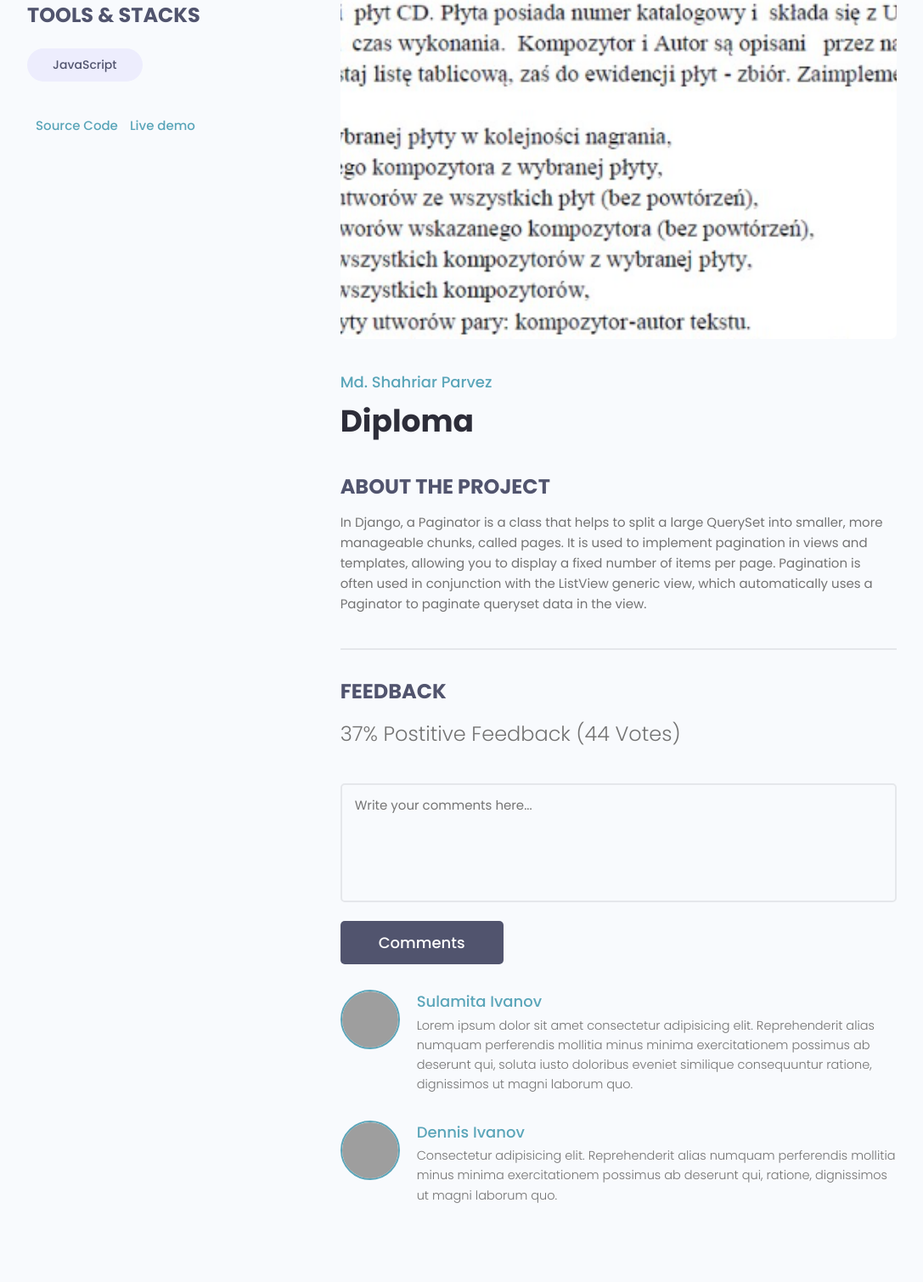
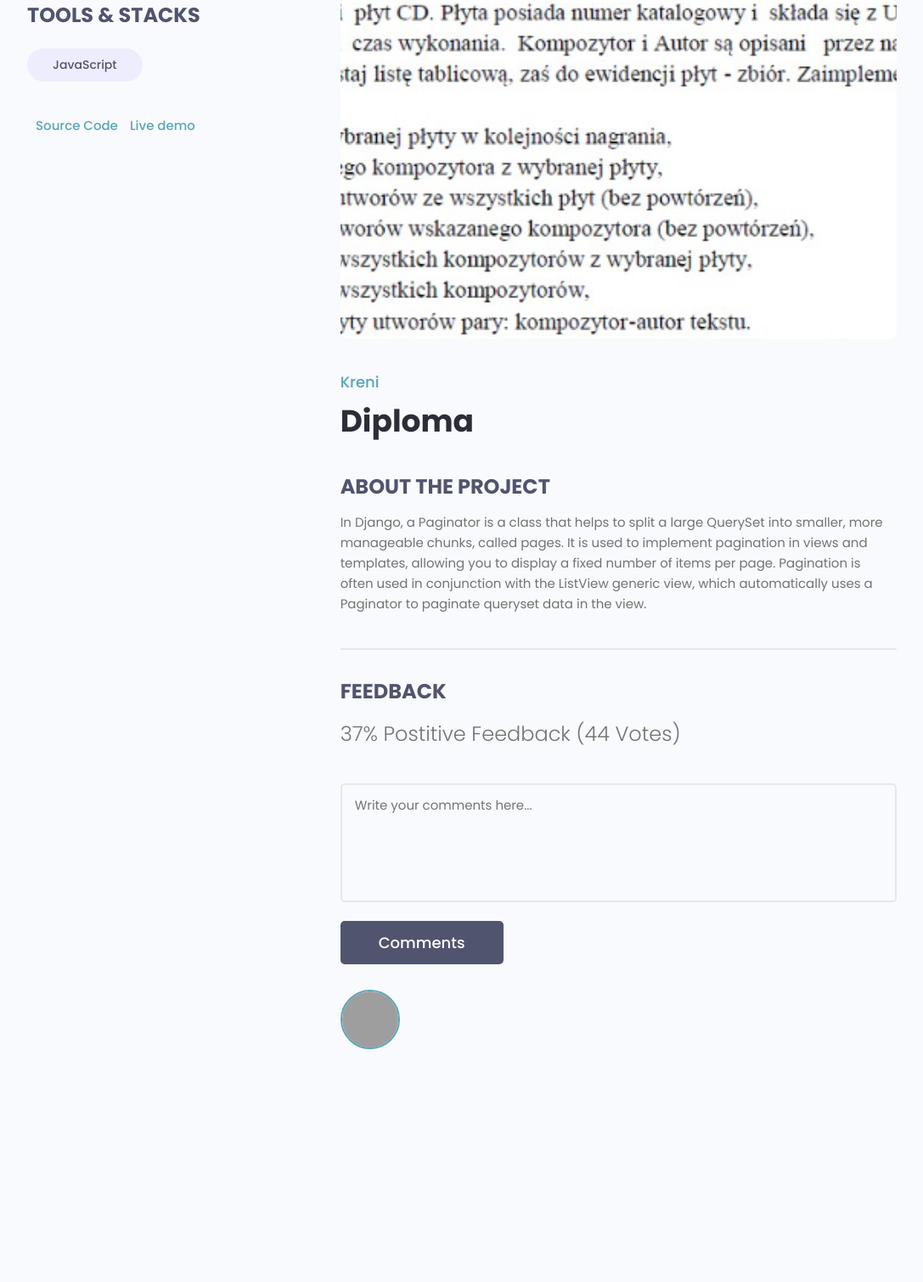
Before and after one commit to Simon-zps/Django-devsearch, a Django app: page /projects/project/bb85741d-55be-44a3-b7b1-53105632512a/ in a window 1280 px wide. Shown: the part 108-1617 px from the top of the page at 85% size, without its empty margins (96-1183 px from the left). After the commit the page ends 1343 px from the top, so only its background shows below. Run offline with Django 4.2, Linux system fonts and the light colour scheme; data comes from the database, SQL or seed files in the repository; both versions use the stored data as it was after the commit; some libraries are stand-ins or nearby versions; grey boxes are pictures that could not be loaded.

Commit message:
Migration for Review, fixed TypeError: Field.__init__()

```diff
--- a/projects/models.py
+++ b/projects/models.py
@@ -2,6 +2,7 @@ from email.policy import default
 from django.db import models
 import uuid
 from users.models import Profile
+from django.utils import timezone
 
 class Project(models.Model):
     owner = models.ForeignKey(Profile, null=True, blank=True, on_delete=models.SET_NULL)
@@ -28,10 +29,15 @@ class Review(models.Model):
         ('up', 'Up Vote'),
         ('down', 'Down Vote'),
     )
-    #owner =
+    owner = models.ForeignKey(Profile, models.CASCADE, null=True)
     project = models.ForeignKey(Project, on_delete=models.CASCADE)
     body  = models.TextField(null=True, blank=True)
-    value = models.CharField(max_length=200)
+    value = models.CharField(max_length=200, choices=VOTE_TYPE)
+    created = models.DateTimeField(auto_now_add=True)
+    id = models.UUIDField(default=uuid.uuid4, unique=True, primary_key=True, editable=False)
+
+    class Meta:
+        unique_together = [['owner', 'project']]
 
     def __str__(self):
         return self.value
--- a/projects/templates/projects/single-project.html
+++ b/projects/templates/projects/single-project.html
@@ -30,7 +30,7 @@
 
         <div class="column column--2of3">
           <img class="singleProject__preview" src="{{ project.featured_image.url }}" alt="portfolio thumbnail" />
-          <a href="profile.html" class="singleProject__developer">Md. Shahriar Parvez</a>
+          <a href="profile.html" class="singleProject__developer">{{project.owner.name}}</a>
           <h2 class="singleProject__title">{{ project.title }}</h2>
           <h3 class="singleProject__subtitle">About the Project</h3>
           <div class="singleProject__info">
@@ -52,33 +52,22 @@
               </div>
               <input class="btn btn--sub btn--lg" type="submit" value="Comments" />
             </form>
+
             <div class="commentList">
               <div class="comment">
                 <a href="profile.html">
                   <img class="avatar avatar--md"
                     src="https://pbs.twimg.com/profile_images/1335382240931368961/b3wSZKj4_400x400.jpg" alt="user" />
                 </a>
+
+                {% for review in project.review_set.all %}
                 <div class="comment__details">
-                  <a href="profile.html" class="comment__author">Sulamita Ivanov</a>
-                  <p class="comment__info">
-                    Lorem ipsum dolor sit amet consectetur adipisicing elit. Reprehenderit alias numquam perferendis
-                    mollitia minus minima exercitationem possimus ab deserunt qui, soluta iusto doloribus eveniet
-                    similique consequuntur ratione, dignissimos ut magni laborum quo.
+                  <a href="profile.html" class="comment__author">{{review.owner.name}}</a>
+                  <p class="comment__info">{{review.body}}
                   </p>
                 </div>
               </div>
-              <div class="comment">
-                <a href="profile.html">
-                  <img class="avatar avatar--md" src="https://avatars.githubusercontent.com/u/33843378" alt="user" />
-                </a>
-                <div class="comment__details">
-                  <a href="profile.html" class="comment__author">Dennis Ivanov</a>
-                  <p class="comment__info">
-                    Consectetur adipisicing elit. Reprehenderit alias numquam perferendis mollitia minus minima
-                    exercitationem possimus ab deserunt qui, ratione, dignissimos ut magni laborum quo.
-                  </p>
-                </div>
-              </div>
+              {% endfor %}
             </div>
           </div>
         </div>
```
Also changed, not shown: db.sqlite3, projects/migrations/0005_alter_project_options_review_owner_and_more.py (added), projects/migrations/0006_auto_20230124_2120.py (added), projects/migrations/0007_alter_review_id.py (added), projects/migrations/0008_alter_review_value.py (added).
